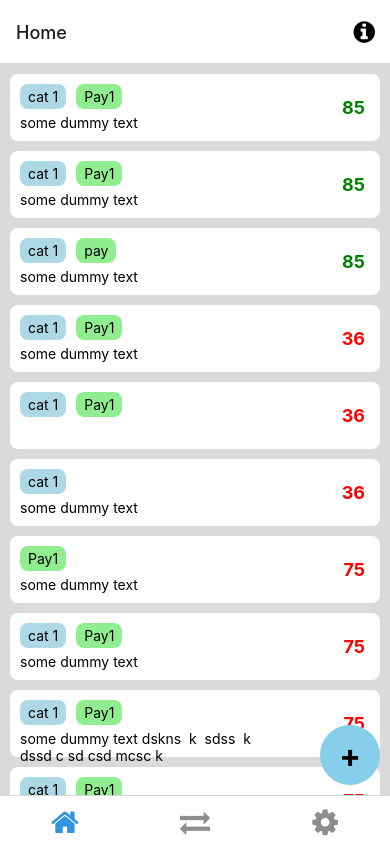
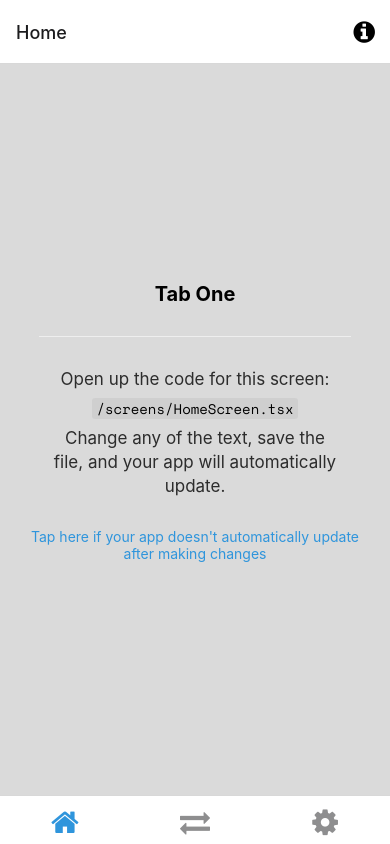
Before and after one commit to Santosh-Punase/FinanceApp, a React Native app: screen /TabOne in a window 390 px wide. Built offline with nearby package versions, Linux system fonts and the light colour scheme; what expo-linking would draw is missing.

Commit message:
renamed screens

```diff
--- a/navigation/index.tsx
+++ b/navigation/index.tsx
@@ -15,9 +15,9 @@ import useColorScheme from '../hooks/useColorScheme';
 import ModalScreen from '../screens/ModalScreen';
 import AddNewScreen from '../screens/AddNewScreen';
 import NotFoundScreen from '../screens/NotFoundScreen';
-import TabOneScreen from '../screens/TabOneScreen';
-import TabTwoScreen from '../screens/TabTwoScreen';
-import TabThreeScreen from '../screens/TabThreeScreen';
+import HomeScreen from '../screens/HomeScreen';
+import TransactionScreen from '../screens/TransactionScreen';
+import SettingScreen from '../screens/SettingScreen';
 import { RootStackParamList, RootTabParamList, RootTabScreenProps } from '../types';
 import LinkingConfiguration from './LinkingConfiguration';
 
@@ -67,7 +67,7 @@ function BottomTabNavigator() {
       }}>
       <BottomTab.Screen
         name="TabOne"
-        component={TabOneScreen}
+        component={HomeScreen}
         options={({ navigation }: RootTabScreenProps<'TabOne'>) => ({
           title: 'Home',
           tabBarIcon: ({ color }) => <TabBarIcon name="home" color={color} />,
@@ -90,7 +90,7 @@ function BottomTabNavigator() {
       />
       <BottomTab.Screen
         name="TabTwo"
-        component={TabTwoScreen}
+        component={TransactionScreen}
         options={{
           title: 'Transactions',
           tabBarShowLabel: false,
@@ -99,7 +99,7 @@ function BottomTabNavigator() {
       />
       <BottomTab.Screen
         name="TabThree"
-        component={TabThreeScreen}
+        component={SettingScreen}
         options={{
           title: 'Settings',
           tabBarShowLabel: false,
--- a/screens/TabTwoScreen.tsx
+++ b/screens/HomeScreen.tsx
@@ -3,12 +3,12 @@ import { StyleSheet } from 'react-native';
 import EditScreenInfo from '../components/EditScreenInfo';
 import { Text, View } from '../components/Themed';
 
-export default function TabTwoScreen() {
+export default function HomeScreen() {
   return (
     <View style={styles.container}>
-      <Text style={styles.title}>Tab Two</Text>
+      <Text style={styles.title}>Tab One</Text>
       <View style={styles.separator} lightColor="#eee" darkColor="rgba(255,255,255,0.1)" />
-      <EditScreenInfo path="/screens/TabTwoScreen.tsx" />
+      <EditScreenInfo path="/screens/HomeScreen.tsx" />
     </View>
   );
 }
--- a/screens/TabThreeScreen.tsx
+++ b/screens/SettingScreen.tsx
@@ -3,12 +3,12 @@ import { StyleSheet } from 'react-native';
 import EditScreenInfo from '../components/EditScreenInfo';
 import { Text, View } from '../components/Themed';
 
-export default function TabThreeScreen() {
+export default function SettingScreen() {
   return (
     <View style={styles.container}>
-      <Text style={styles.title}>Tab Two</Text>
+      <Text style={styles.title}>Tab Three</Text>
       <View style={styles.separator} lightColor="#eee" darkColor="rgba(255,255,255,0.1)" />
-      <EditScreenInfo path="/screens/TabTwoScreen.tsx" />
+      <EditScreenInfo path="/screens/SettingScreen.tsx" />
     </View>
   );
 }
--- a/screens/TabOneScreen.tsx
+++ b/screens/TransactionScreen.tsx
@@ -4,7 +4,7 @@ import TransactionList from '../components/Transactions/TransactionList';
 import { RootTabScreenProps } from '../types';
 
 
-export default function TabOneScreen({ navigation }: RootTabScreenProps<'TabOne'>) {
+export default function TransactionScreen({ navigation }: RootTabScreenProps<'TabTwo'>) {
   return (
     <View style={styles.container}>
       {/* <Text style={styles.title}>Tab One</Text>
```
